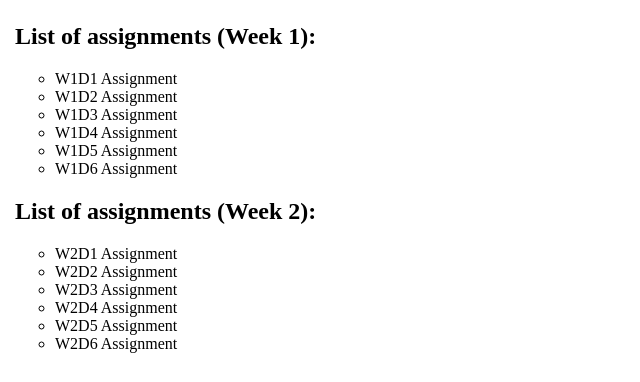
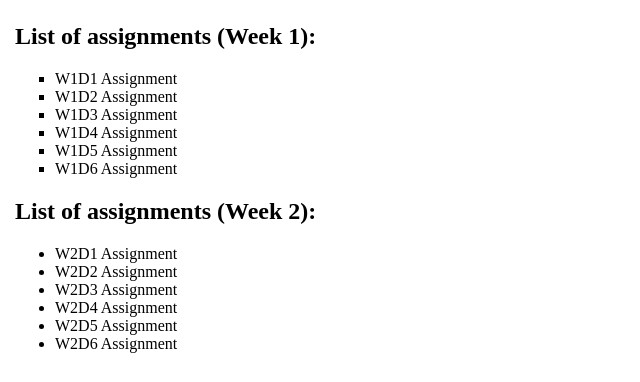
Before and after one commit to shafiqsust/wap, a plain HTML site: page index.html in a window 1280 px wide. Shown: the part 152-534 px from the top of the page, 0-640 px from the left. Drawn offline with Linux system fonts and the light colour scheme.

Commit message:
Final commit

```diff
--- a/index.html
+++ b/index.html
@@ -23,7 +23,7 @@
 <section style="padding: 15px;">
 <div style="clear: both;">
 <h2>List of assignments (Week 1): </h2>
-<ul id="course-list" style="list-style: circle;">
+<ul id="course-list" style="list-style: square;">
     <li>W1D1 Assignment</li>
     <li>W1D2 Assignment</li>
     <li>W1D3 Assignment</li>
@@ -33,7 +33,7 @@
 
 </ul>
 <h2>List of assignments (Week 2): </h2>
-<ul id="course-list" style="list-style: circle;">
+<ul id="course-list" style="list-style:disc;">
     <li>W2D1 Assignment</li>
     <li>W2D2 Assignment</li>
     <li>W2D3 Assignment</li>
```
